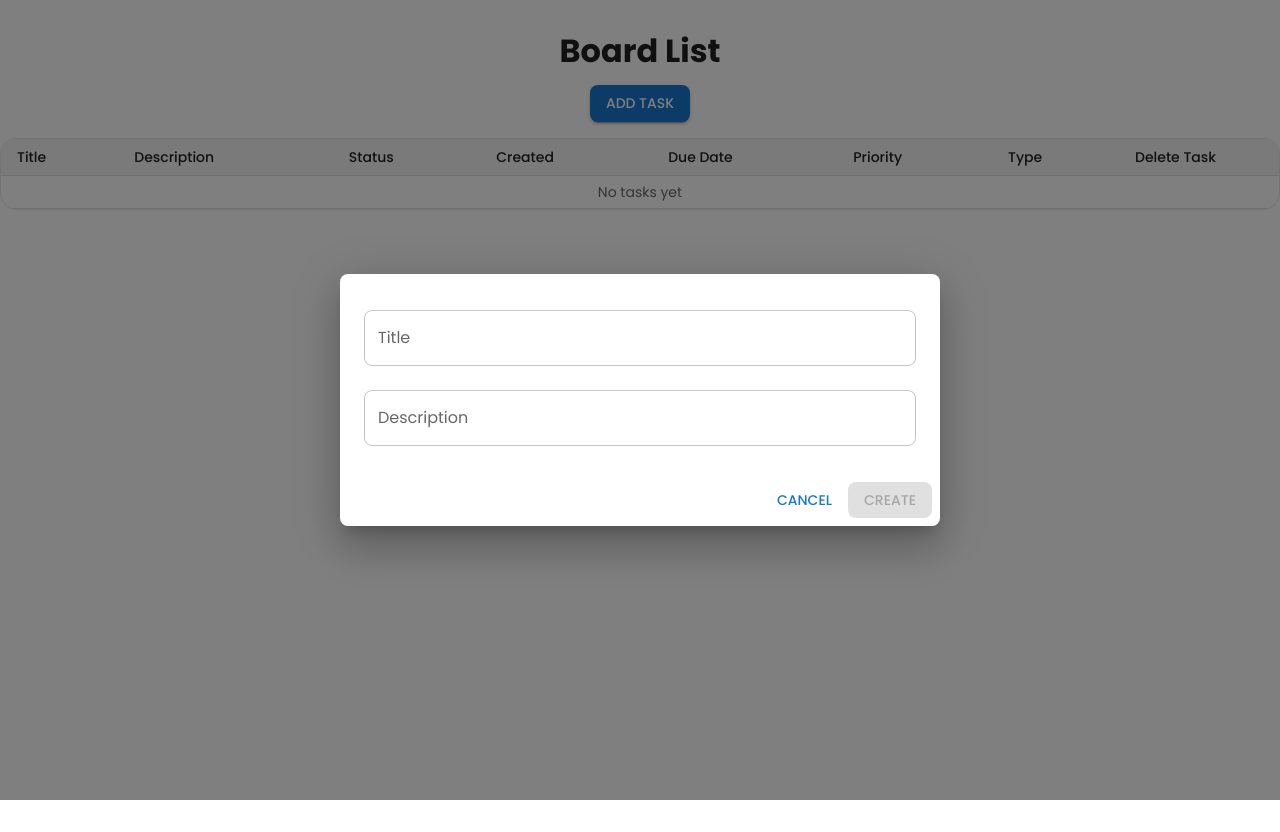
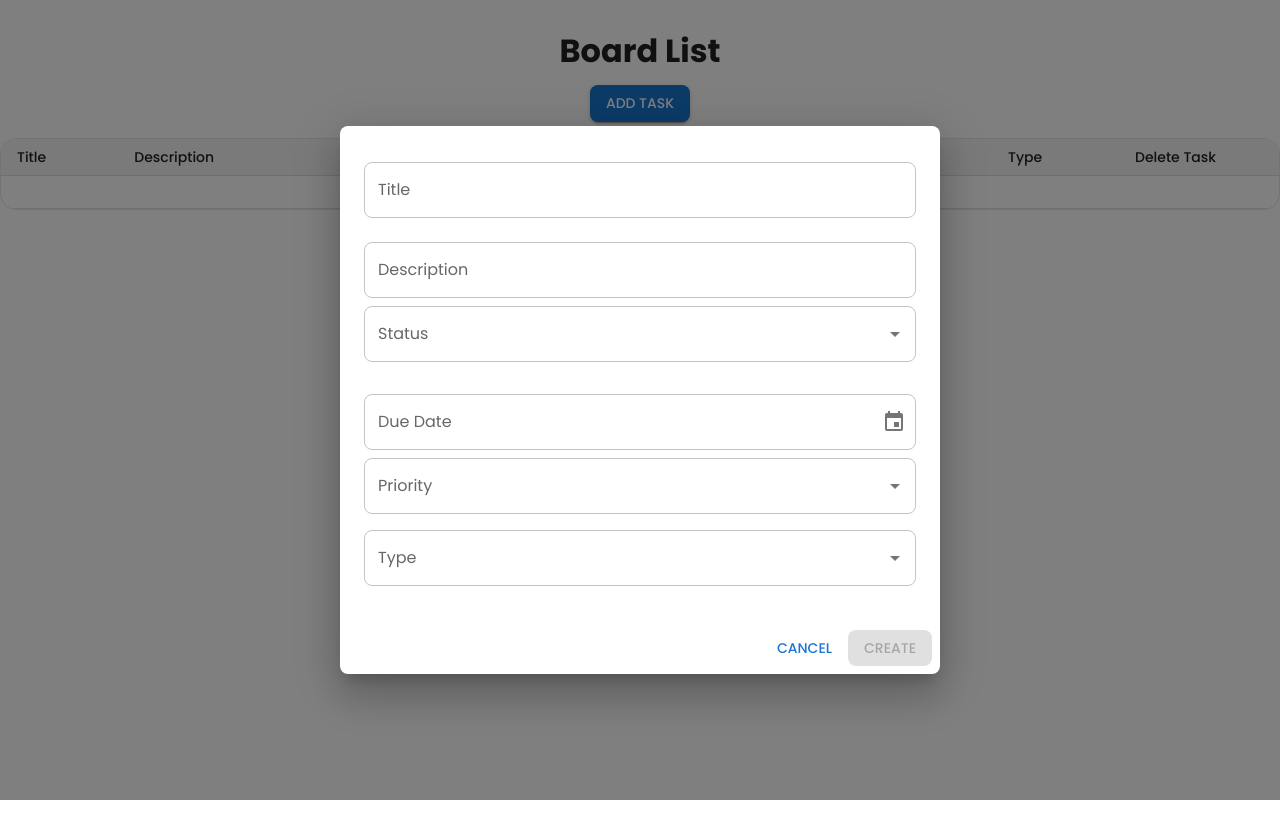
Before and after one commit to asushko25/Task-menagement, a React (Vite) app: page / in a window 1280 px wide. Both pictures are taken after a click on the button "ADD TASK". Built offline with nearby package versions, Linux system fonts and the light colour scheme.

Commit message:
Implement task functionality

```diff
--- a/package.json
+++ b/package.json
@@ -14,6 +14,8 @@
     "@emotion/styled": "^11.14.1",
     "@mui/icons-material": "^9.0.1",
     "@mui/material": "^9.0.1",
+    "@mui/x-date-pickers": "^9.3.0",
+    "dayjs": "^1.11.21",
     "react": "^19.2.6",
     "react-dom": "^19.2.6"
   },
--- a/src/components/TaskDialog/TaskDialog.tsx
+++ b/src/components/TaskDialog/TaskDialog.tsx
@@ -4,10 +4,22 @@ import {
   DialogActions,
   TextField,
   DialogContent,
+  Autocomplete,
 } from "@mui/material";
+import { DatePicker } from "@mui/x-date-pickers/DatePicker";
+import dayjs, { type Dayjs } from "dayjs";
 import { useState } from "react";
 import type { CreateTaskInput } from "../../hooks/useTaskManager";
-import { strings } from "./helpers";
+import type { TaskPriority } from "../../types/task-priority";
+import {
+  strings,
+  taskPriorityOptions,
+  taskStatusOptions,
+  taskTypeOptions,
+} from "./helpers";
+import type { TaskType } from "../../types/task-type";
+import { autocompleStyle } from "./styles";
+import type { TaskStatus } from "../../types/task-status";
 
 type TaskDialogProps = {
   open: boolean;
@@ -18,11 +30,26 @@ type TaskDialogProps = {
 const TaskDialog = ({ open, onClose, onCreateTask }: TaskDialogProps) => {
   const [title, setTitle] = useState("");
   const [description, setDescription] = useState("");
+  const [status, setStatus] = useState<TaskStatus | null>(null);
+  const [dueDate, setDueDate] = useState<Dayjs | null>(null);
+  const [priority, setPriority] = useState<TaskPriority | null>(null);
+  const [type, setType] = useState<TaskType | null>(null);
 
   const handleCreate = () => {
-    onCreateTask({ title, description });
+    onCreateTask({
+      title,
+      description,
+      dueDate: dueDate ? dueDate.toISOString() : undefined,
+      priority: priority ?? undefined,
+      type: type ?? undefined,
+      status: status ?? undefined,
+    });
     setTitle("");
     setDescription("");
+    setDueDate(null);
+    setPriority(null);
+    setType(null);
+    setStatus(null);
     onClose();
   };
 
@@ -46,6 +73,52 @@ const TaskDialog = ({ open, onClose, onCreateTask }: TaskDialogProps) => {
           multiline
           onChange={(e) => setDescription(e.target.value)}
         />
+
+        <Autocomplete
+          sx={autocompleStyle}
+          options={taskStatusOptions}
+          value={status}
+          onChange={(_, newValue) => setStatus(newValue)}
+          getOptionLabel={(option) => option}
+          renderInput={(params) => (
+            <TextField {...params} label={strings.statusLabel} fullWidth />
+          )}
+        />
+
+        <DatePicker
+          label={strings.dueDateLabel}
+          value={dueDate}
+          onChange={(newValue) => setDueDate(newValue)}
+          minDate={dayjs()}
+          slotProps={{
+            textField: {
+              fullWidth: true,
+              margin: "normal",
+            },
+          }}
+        />
+
+        <Autocomplete
+          sx={autocompleStyle}
+          options={taskPriorityOptions}
+          value={priority}
+          onChange={(_, newValue) => setPriority(newValue)}
+          getOptionLabel={(option) => option}
+          renderInput={(params) => (
+            <TextField {...params} label={strings.priorityLabel} fullWidth />
+          )}
+        />
+
+        <Autocomplete
+          sx={autocompleStyle}
+          options={taskTypeOptions}
+          value={type}
+          onChange={(_, newValue) => setType(newValue)}
+          getOptionLabel={(option) => option}
+          renderInput={(params) => (
+            <TextField {...params} label={strings.typeLabel} fullWidth />
+          )}
+        />
       </DialogContent>
 
       <DialogActions>
--- a/src/components/TaskDialog/helpers.ts
+++ b/src/components/TaskDialog/helpers.ts
@@ -1,6 +1,18 @@
+import type { TaskPriority } from "../../types/task-priority";
+import type { TaskStatus } from "../../types/task-status";
+import type { TaskType } from "../../types/task-type";
+
 export const strings = {
   cancelButton: "Cancel",
   createButton: "Create",
   titleLabel: "Title",
   descriptionLabel: "Description",
+  dueDateLabel: "Due Date",
+  priorityLabel: "Priority",
+  typeLabel: "Type",
+  statusLabel: "Status",
 };
+
+export const taskPriorityOptions: TaskPriority[] = ["low", "medium", "high"];
+export const taskTypeOptions: TaskType[] = ["task", "bug", "feature"];
+export const taskStatusOptions: TaskStatus[] = ["todo", "in-progress", "done"];
--- /dev/null
+++ b/src/components/TaskDialog/styles.ts
@@ -0,0 +1,3 @@
+export const autocompleStyle = {
+  marginBottom: "16px",
+};
--- a/src/components/TaskTable/TaskTable.tsx
+++ b/src/components/TaskTable/TaskTable.tsx
@@ -17,7 +17,7 @@ import {
   tableStyles,
 } from "./styles";
 import type { Task } from "../../types/task";
-import { strings } from "./helpers";
+import { formatLocalDate, formatLocalDateTime, strings } from "./helpers";
 
 const renderTaskList = (tasks: Task[], onDeleteTask: (id: string) => void) => {
   return tasks.length === 0 ? (
@@ -31,11 +31,15 @@ const renderTaskList = (tasks: Task[], onDeleteTask: (id: string) => void) => {
       <TableRow key={task.id}>
         <TableCell sx={baseCellStyles}>{task.title}</TableCell>
         <TableCell sx={baseCellStyles}>{task.description}</TableCell>
-        <TableCell sx={baseCellStyles}>{task.status}</TableCell>
-        <TableCell sx={baseCellStyles}>{task.createdAt}</TableCell>
-        <TableCell sx={baseCellStyles}>{task.dueDate ?? "—"}</TableCell>
-        <TableCell sx={baseCellStyles}>{task.priority ?? "—"}</TableCell>
-        <TableCell sx={baseCellStyles}>{task.type ?? "—"}</TableCell>
+        <TableCell sx={baseCellStyles}>{task.status ?? strings.noStatus}</TableCell>
+        <TableCell sx={baseCellStyles}>
+          {formatLocalDateTime(task.createdAt)}
+        </TableCell>
+        <TableCell sx={baseCellStyles}>
+          {formatLocalDate(task.dueDate)}
+        </TableCell>
+        <TableCell sx={baseCellStyles}>{task.priority ?? strings.noPriority}</TableCell>
+        <TableCell sx={baseCellStyles}>{task.type ?? strings.noType}</TableCell>
         <TableCell sx={actionCellStyles}>
           <Button
             variant="outlined"
--- a/src/components/TaskTable/helpers.ts
+++ b/src/components/TaskTable/helpers.ts
@@ -8,4 +8,23 @@ export const strings = {
   colPriority: "Priority",
   colType: "Type",
   deleteButton: "Delete Task",
+  noStatus: "No status",
+  noPriority: "No priority",
+  noType: "No type",
 };
+
+export const formatLocalDateTime = (value?: string) => {
+  if (!value) {
+    return "—";
+  }
+
+  return new Date(value).toLocaleString();
+};
+
+export const formatLocalDate = (value?: string) => {
+  if (!value) {
+    return "—";
+  }
+
+  return new Date(value).toLocaleDateString();
+};
--- a/src/hooks/useTaskManager.ts
+++ b/src/hooks/useTaskManager.ts
@@ -2,8 +2,9 @@ import { useState } from "react";
 import type { TaskStorage } from "../services/storage/task-storage.interface";
 import type { Task } from "../types/task";
 
-export type CreateTaskInput = Omit<Task, "id" | "status" | "createdAt">;
+export type CreateTaskInput = Omit<Task, "id" | "createdAt">;
 
+// Simple unique ID generator using crypto API or fallback
 const createTaskId = () => {
   if (typeof crypto !== "undefined" && "randomUUID" in crypto) {
     return crypto.randomUUID();
@@ -29,11 +30,11 @@ export const useTaskManager = (taskStorage: TaskStorage) => {
       id: createTaskId(),
       title: newTitle,
       description: newDescription,
-      status: input.priority === "high" ? "in-progress" : "todo",
       createdAt: now,
       dueDate: input.dueDate,
       priority: input.priority,
       type: input.type,
+      status: input.status,
     };
 
     setTasks((prevTasks) => [...prevTasks, newTask]);
--- a/src/index.tsx
+++ b/src/index.tsx
@@ -1,6 +1,8 @@
 import { StrictMode } from "react";
 import { createRoot } from "react-dom/client";
 import { CssBaseline, ThemeProvider } from "@mui/material";
+import { LocalizationProvider } from "@mui/x-date-pickers/LocalizationProvider";
+import { AdapterDayjs } from "@mui/x-date-pickers/AdapterDayjs";
 import App from "./App.tsx";
 import "./styles/normalize.css";
 import theme from "./styles/theme";
@@ -8,8 +10,10 @@ import theme from "./styles/theme";
 createRoot(document.getElementById("root")!).render(
   <StrictMode>
     <ThemeProvider theme={theme}>
-      <CssBaseline />
-      <App />
+      <LocalizationProvider dateAdapter={AdapterDayjs}>
+        <CssBaseline />
+        <App />
+      </LocalizationProvider>
     </ThemeProvider>
   </StrictMode>,
 );
--- a/src/types/task.ts
+++ b/src/types/task.ts
@@ -7,7 +7,7 @@ export type Task = {
   title: string;
   type?: TaskType;
   description?: string;
-  status: TaskStatus;
+  status?: TaskStatus;
   createdAt: string;
   dueDate?: string;
   priority?: TaskPriority;
```
Also changed, not shown: 1 other file (tests, documents, lock files or other folders).
